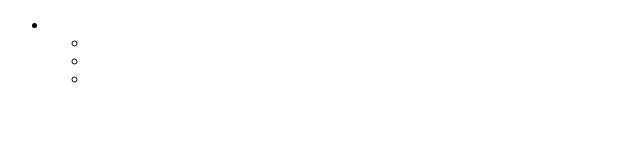
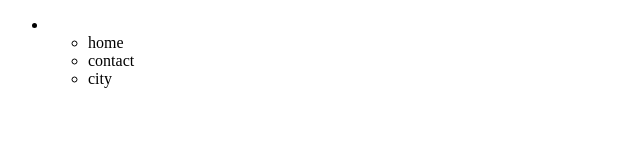
Before and after one commit to BNagarth/web-development-class-3, a plain HTML site: page index.html in a window 1280 px wide. Shown: the whole page, without its empty margins (0-640 px from the left). Drawn offline with Linux system fonts and the light colour scheme.

Commit message:
Update index.html

```diff
--- a/index.html
+++ b/index.html
@@ -11,9 +11,10 @@
         <ul>
             <li class="hello hackathon"></li>
             <ul>
-                <li class="home"></li>
-                <li class="contact"></li>
-                <li class="city"></li>
+                <li class="home">home</li>
+                <li class="contact">contact</li>
+                <li class="city">city
+                </li>
             </ul>
         </ul>
 
```
